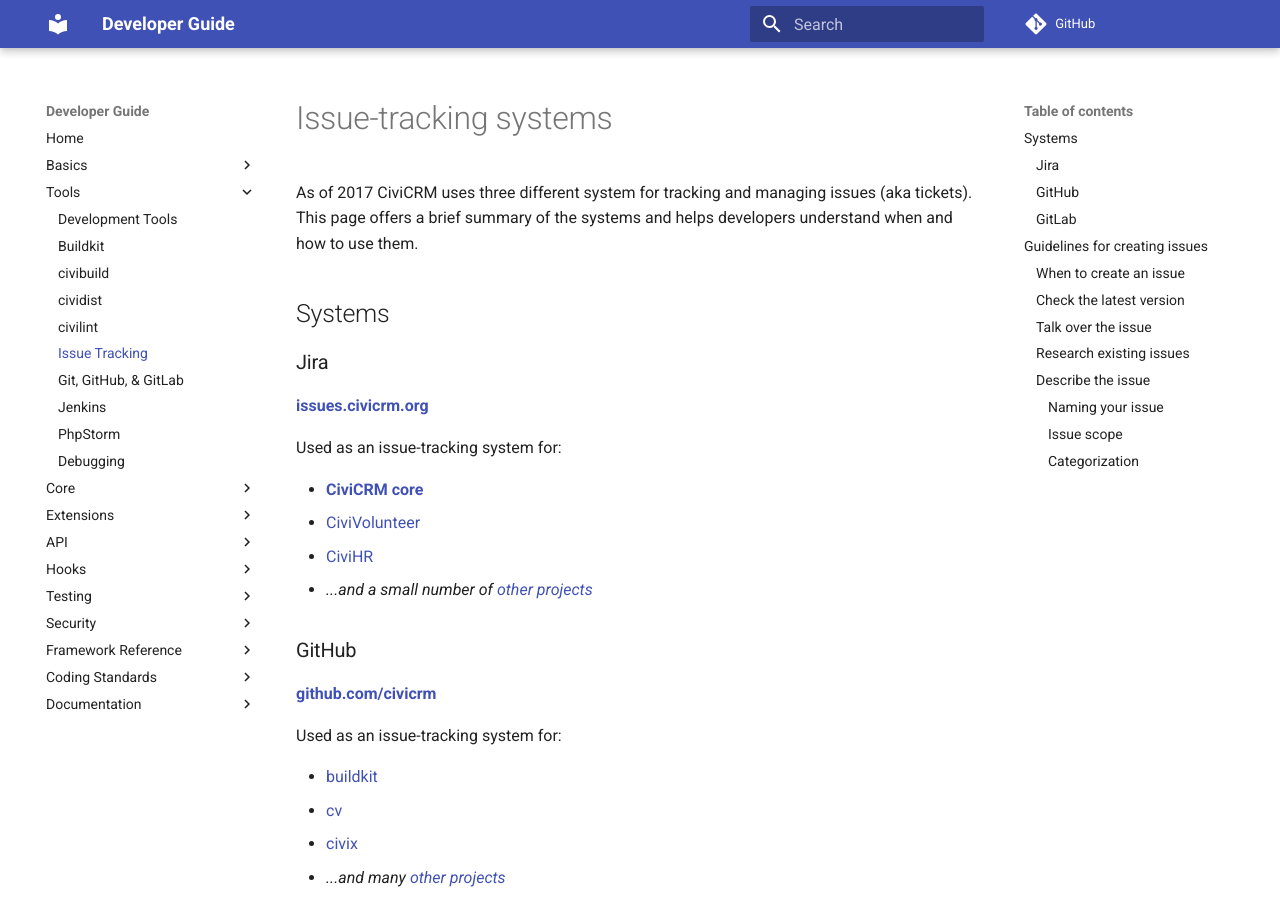
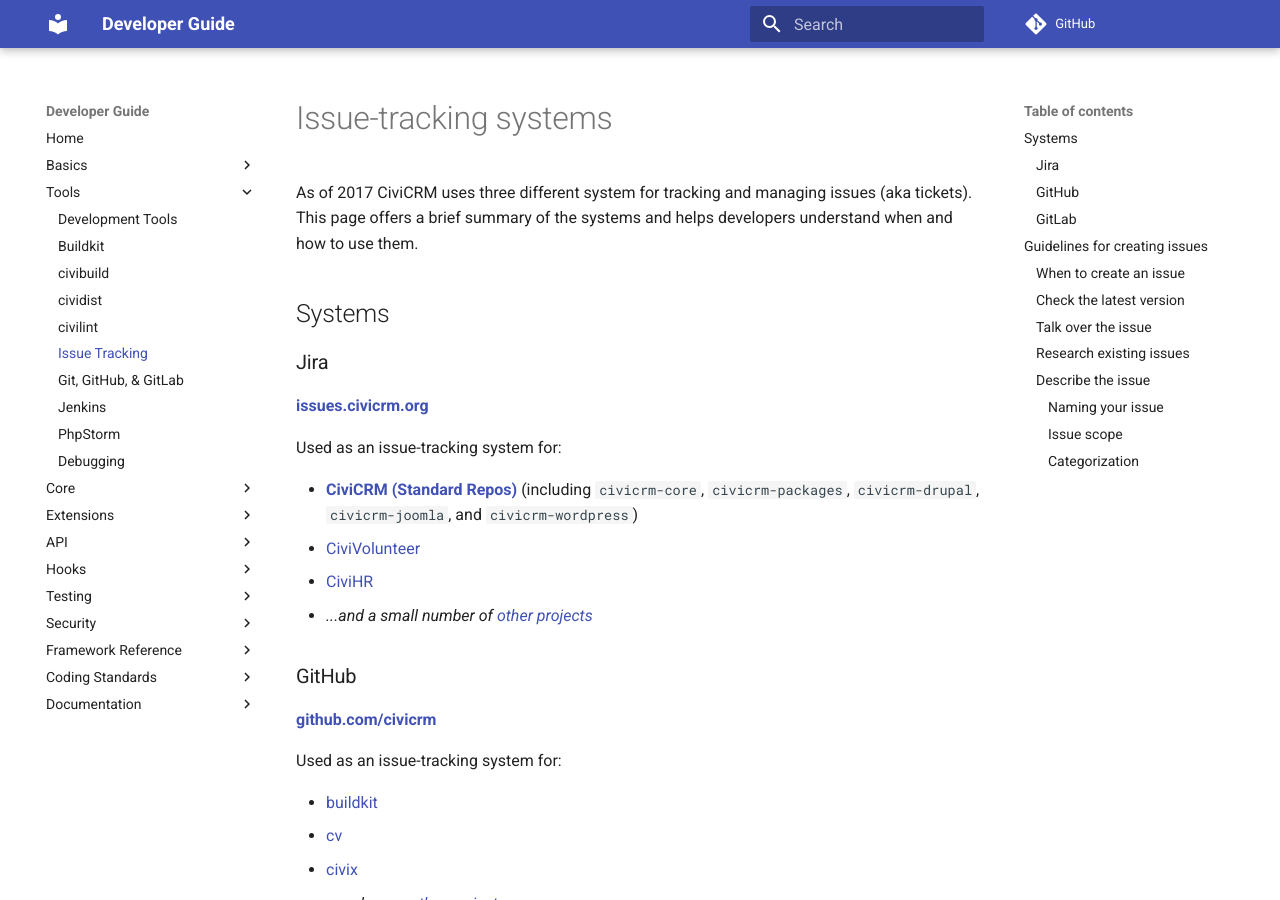
Before and after one commit to civicrm/civicrm-dev-docs, an MkDocs documentation site: the page built from docs/tools/issue-tracking.md, in a window 1280 px wide and 900 px high. Built offline with MkDocs 1.6.1 and Material for MkDocs 9.7.7, drawn with Linux system fonts in a browser that asks for light colours; comment, search, counter and statistics services are not loaded; old or Windows-style settings are respelled for this version of MkDocs.

Commit message:
issue-tracking.md - Clarify that the various CMS repos also use JIRA's CRM project

```diff
--- a/docs/tools/issue-tracking.md
+++ b/docs/tools/issue-tracking.md
@@ -11,7 +11,7 @@
 
 Used as an issue-tracking system for:
 
-* **[CiviCRM core](https://issues.civicrm.org/jira/browse/CRM)**
+* **[CiviCRM (Standard Repos)](https://issues.civicrm.org/jira/browse/CRM)**  (including `civicrm-core`, `civicrm-packages`, `civicrm-drupal`, `civicrm-joomla`, and `civicrm-wordpress`)
 * [CiviVolunteer](https://issues.civicrm.org/jira/browse/VOL)
 * [CiviHR](https://issues.civicrm.org/jira/browse/HR)
 * *...and a small number of [other projects](https://issues.civicrm.org/jira/secure/BrowseProjects.jspa?selectedCategory=all&selectedProjectType=all)*
```
